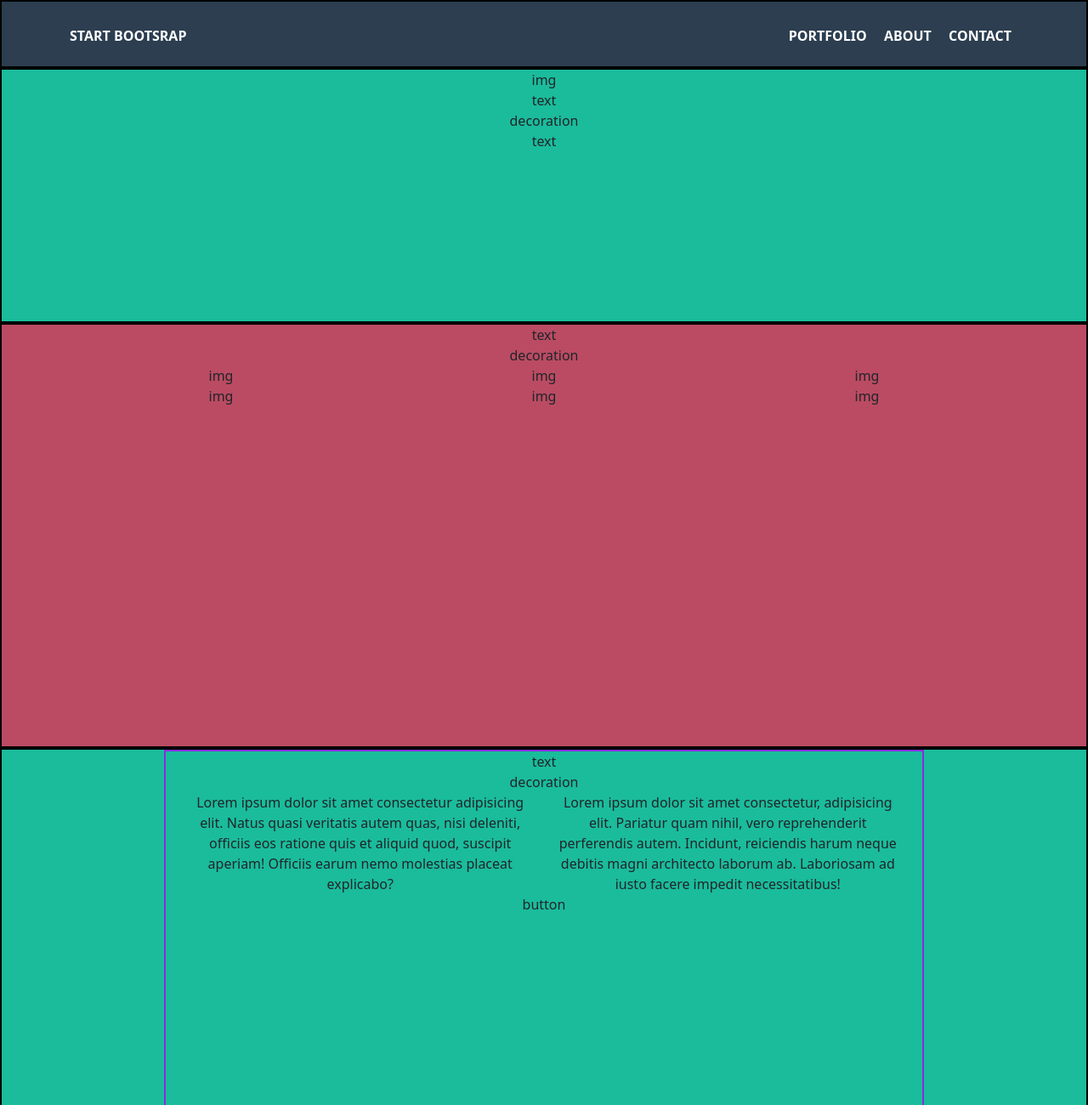
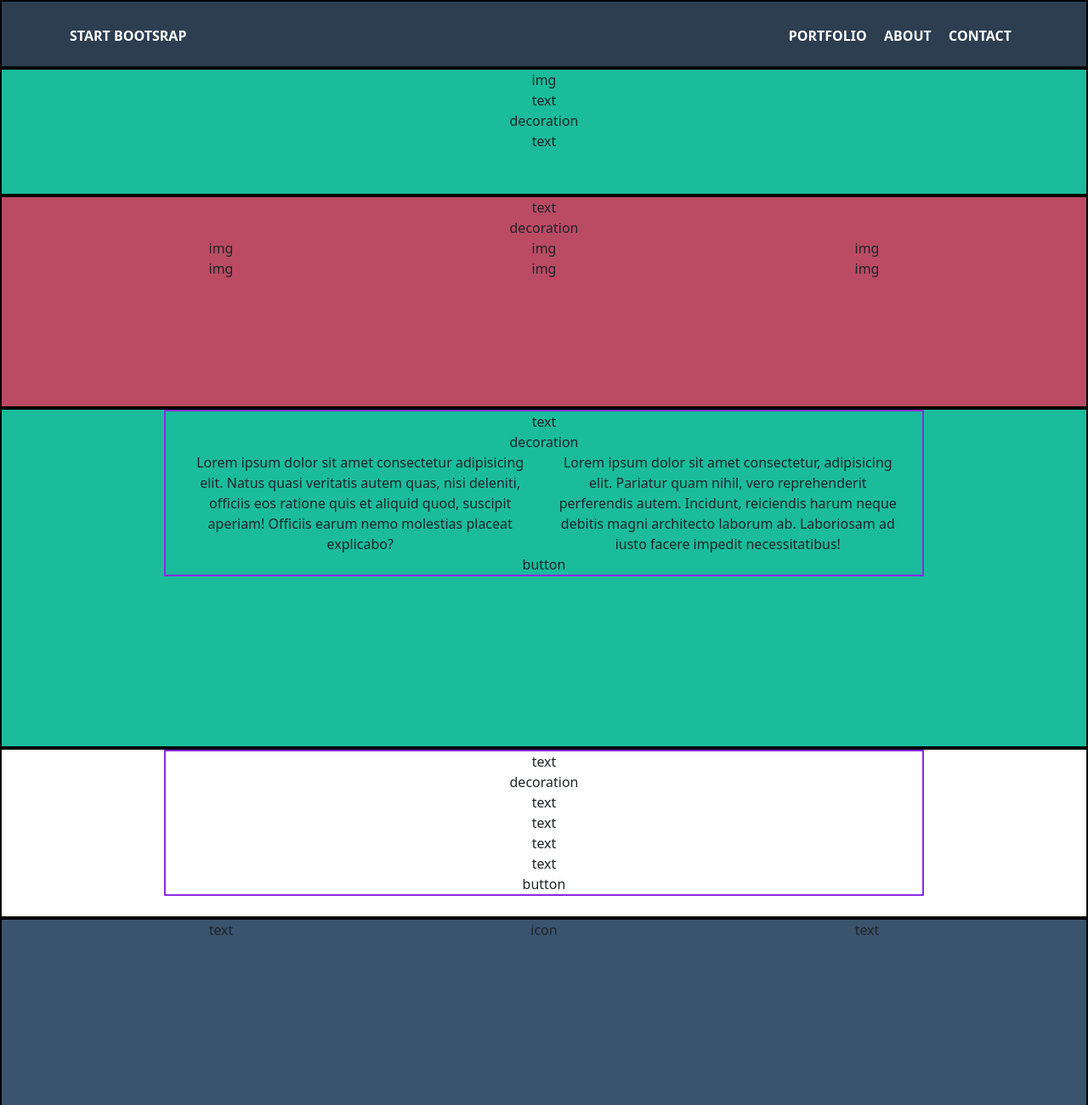
Before and after one commit to vittorioaquilino/html-css-bootstrap-freelancer, a plain HTML site: page index.html in a window 1280 px wide. Shown: the top 1300 px of the page at 85% size. Drawn offline with nearby package versions, Linux system fonts and the light colour scheme.

Commit message:
fixed up height

```diff
--- a/css/style.css
+++ b/css/style.css
@@ -1,7 +1,5 @@
 /* COMMON */
 .container-fluid {
-    /* test */
-    height: 500px;
 
     width: 70%;
     border: 2px solid blueviolet;
@@ -74,20 +72,17 @@ ul {
 /* start */
 .section-start {
     /* test */
-    height: 300px;
+    height: 150px;
     border: 2px solid black;
 
     background-color: #1ABC9C;
     text-align: center;
 }
 
-.avatar img{
-    width: 100%;
-}
 /* portfolio */
 .section-portfolio {
     /* test */
-    height: 500px;
+    height: 250px;
     border: 2px solid black;
 
     background-color: #BA4B63;
@@ -97,7 +92,7 @@ ul {
 /* about */
 .section-about {
     /* test */
-    height: 500px;
+    height: 400px;
     border: 2px solid black;
 
     background-color: #1ABC9C;
@@ -106,7 +101,7 @@ ul {
 /* contact */
 .section-contact {
     /* test */
-    height: 500px;
+    height: 200px;
     border: 2px solid black;
 }
 
```
